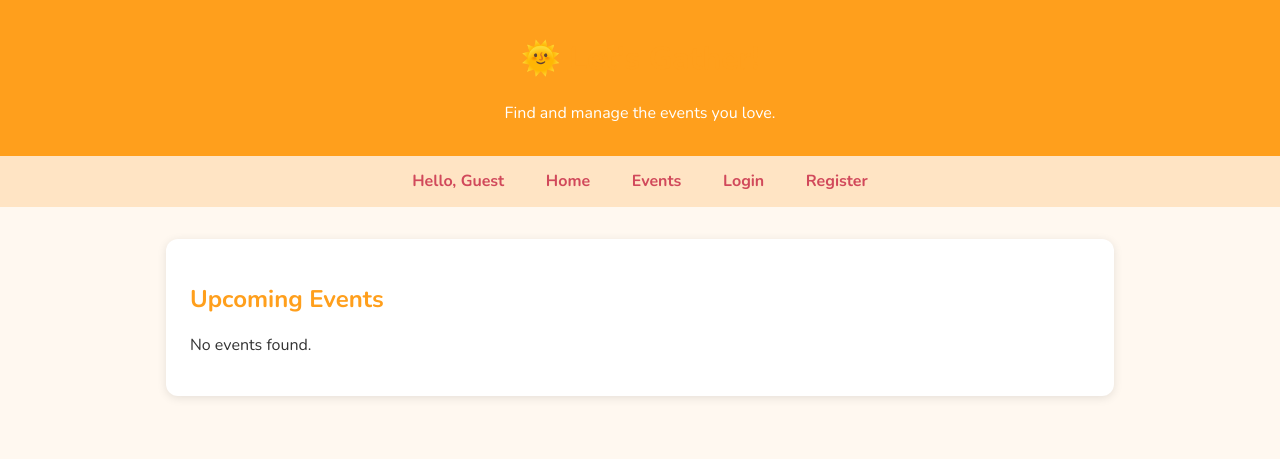
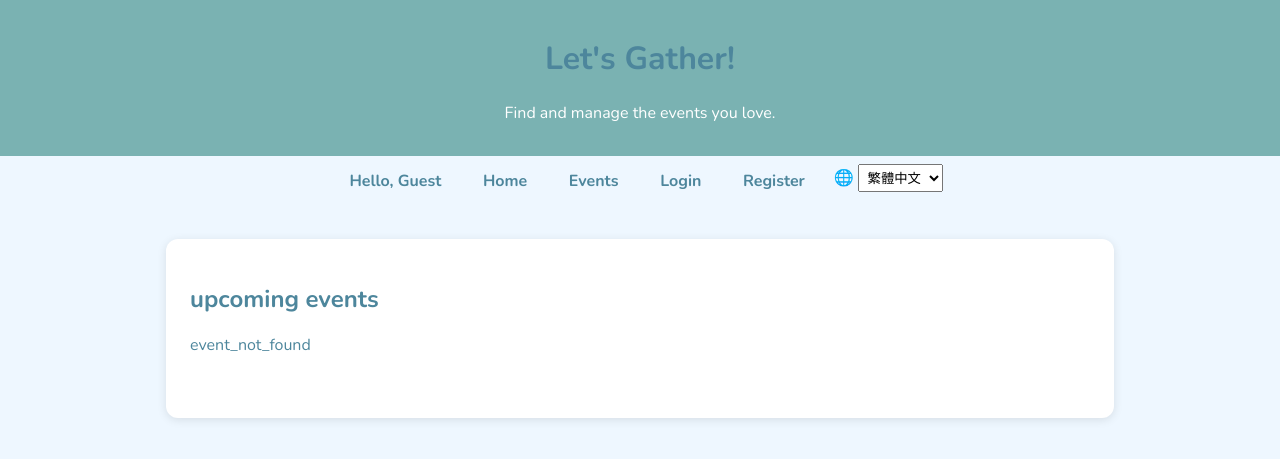
Before and after one commit to TheAngevil/EventFinder, a Flask app: page /events in a window 1280 px wide. Shown: the top 459 px of the page. Run offline with Flask 3, Linux system fonts and the light colour scheme; data that the repository does not hold is empty.

Commit message:
Adding a bit of i18n functions

```diff
--- a/app/routes.py
+++ b/app/routes.py
@@ -1,6 +1,6 @@
 from datetime import datetime
 
-from flask import Blueprint, render_template, redirect, url_for, request, flash, current_app
+from flask import Blueprint, render_template, redirect, url_for, request, flash, current_app, session
 from flask_login import login_user, logout_user, login_required, current_user
 from .forms import LoginForm, RegisterForm, EventForm
 from .models import User  # 後續會補上
@@ -281,3 +281,14 @@
 
     flash("Check-in status updated.")
     return redirect(url_for("main.view_attendees", id=event_id))
+
+@main.route('/set-lang')
+def set_language():
+    lang_code = request.args.get('lang_code', 'zh_Hant_TW')
+    if lang_code in ['en', 'zh_Hant_TW']:
+        session['lang'] = lang_code
+        session.permanent = True
+        print("✔ 已將語言寫入 session =", session['lang'])
+    else:
+        print("⚠️ 不合法的語言設定")
+    return redirect(request.referrer or url_for('main.index'))
--- a/app/static/style.css
+++ b/app/static/style.css
@@ -1,2 +1,117 @@
-body { font-family: sans-serif; margin: 2rem; }
-nav a { margin-right: 10px; }
+body{
+  margin:0;
+  font-family:'Nunito',sans-serif;
+  background:#EEF7FF;              /* 淺背景 */
+  color:#4D869C;                   /* 深文字 */
+}
+
+/* Header */
+header{
+  background:#7AB2B2;              /* 主品牌色 */
+  color:#fff;
+  padding:1rem 2rem;
+  text-align:center;
+}
+
+/* Navbar */
+nav{
+  display:flex;
+  flex-wrap:wrap;
+  justify-content:center;
+  gap:1rem;
+  background:#EEF7FF;              /* 淺背景 */
+  padding:.5rem .8rem;
+}
+nav a{
+  color:#4D869C;
+  text-decoration:none;
+  font-weight:bold;
+  padding:.4rem .8rem;
+  border-radius:6px;
+}
+nav a:hover{background:#CDE8E5;}   /* 卡片底色 */
+
+/* Container */
+.container{
+  max-width:900px;
+  margin:2rem auto;
+  padding:1.5rem;
+  background:#fff;
+  border-radius:12px;
+  box-shadow:0 2px 10px rgba(0,0,0,.1);
+}
+
+h1,h2{color:#4D869C;}
+
+/* Flash */
+.flashes{
+  list-style:none;
+  padding:.5rem;
+  margin-bottom:1rem;
+  background:#CDE8E5;
+  border-left:5px solid #7AB2B2;
+  border-radius:6px;
+}
+
+/* Button */
+button,input[type="submit"]{
+  background:#7AB2B2;
+  color:#fff;
+  border:none;
+  padding:.5rem 1rem;
+  font-size:1rem;
+  border-radius:6px;
+  cursor:pointer;
+}
+button:hover,input[type="submit"]:hover{
+  background:#4D869C;
+}
+
+/* Event grid & card */
+.event-grid{
+  display:grid;
+  grid-template-columns:repeat(auto-fit,minmax(280px,1fr));
+  gap:1.5rem;
+  margin-top:1.5rem;
+}
+.event-card{
+  background:#CDE8E5;
+  border:1px solid #7AB2B2;
+  border-radius:12px;
+  padding:1.2rem;
+  box-shadow:0 2px 6px rgba(0,0,0,.05);
+  transition:transform .2s,box-shadow .2s;
+}
+.event-card:hover{
+  transform:translateY(-3px);
+  box-shadow:0 4px 10px rgba(0,0,0,.1);
+}
+.event-card h3{margin-top:0;color:#4D869C;}
+.event-card .date{font-size:.9rem;color:#4D869C;margin-bottom:.6rem;}
+.event-card .btn{
+  display:inline-block;
+  margin-top:.8rem;
+  background:#7AB2B2;
+  color:#fff;
+  text-decoration:none;
+  padding:.5rem 1rem;
+  border-radius:6px;
+  font-weight:bold;
+}
+.event-card .btn:hover{background:#4D869C;}
+
+/* Card controls */
+.card-controls{margin-top:1rem;font-size:.9rem;}
+.card-controls a{
+  color:#4D869C;
+  font-weight:bold;
+  text-decoration:none;
+}
+.card-controls button{
+  background:none;
+  color:#4D869C;
+  border:none;
+  cursor:pointer;
+  font-weight:bold;
+}
+.card-controls button:hover{text-decoration:underline;}
--- a/app/templates/edit_event.html
+++ b/app/templates/edit_event.html
@@ -1,6 +1,6 @@
 {% extends "layout.html" %}
 {% block content %}
-<h2>Edit Event: {{ event.title }}</h2>
+<h2>{{ _('edit_event_edit_event') }}: {{ event.title }}</h2>
 
 <form method="POST">
     {{ form.hidden_tag() }}
@@ -10,5 +10,5 @@
     {{ form.submit(value="Update Event") }}
 </form>
 
-<a href="{{ url_for('main.my_events') }}">← Back to My Events</a>
+<a href="{{ url_for('main.my_events') }}">{{ _('back to my events') }}/a>
 {% endblock %}
--- a/app/templates/event_detail.html
+++ b/app/templates/event_detail.html
@@ -10,6 +10,6 @@
         {{ form.submit() }}
     </form>
 {% else %}
-    <p><a href="{{ url_for('main.login') }}">Log in</a> for more actions.</p>
+    <p><a href="{{ url_for('main.login') }}">{{ _('Log in') }}</a>{{ _('for more actions') }}</p>
 {% endif %}
 {% endblock %}
--- a/app/templates/events.html
+++ b/app/templates/events.html
@@ -1,6 +1,6 @@
 {% extends "layout.html" %}
 {% block content %}
-<h2>Upcoming Events</h2>
+<h2>{{ _('upcoming events') }}</h2>
 
 {% if events %}
   <div class="event-grid">
@@ -10,14 +10,14 @@
         <p class="date">📅 {{ event.date[:10] }} {{ event.date[11:16] }}</p>
         <p>{{ event.description[:100] }}...</p>
 
-        <a class="btn" href="{{ url_for('main.event_detail', id=event.id) }}">View Details</a>
+        <a class="btn" href="{{ url_for('main.event_detail', id=event.id) }}">{{ _('view details') }}</a>
 
         {% if current_user.is_authenticated and current_user.id == event.created_by %}
           <div class="card-controls">
-            <a href="{{ url_for('main.edit_event', id=event.id) }}">✏️ Edit</a> |
+            <a href="{{ url_for('main.edit_event', id=event.id) }}">{{ _('Edit') }}</a> |
             <form action="{{ url_for('main.delete_event', id=event.id) }}" method="POST" style="display:inline;">
               <input type="hidden" name="csrf_token" value="{{ csrf_token() }}">
-              <button type="submit" onclick="return confirm('Delete this event?')">🗑️ Delete</button>
+              <button type="submit" onclick="return confirm('Delete this event?')">{{ _('Delete') }}</button>
             </form>
           </div>
         {% endif %}
@@ -25,10 +25,10 @@
     {% endfor %}
   </div>
 {% else %}
-  <p>No events found.</p>
+  <p>{{ _('event_not_found') }}</p>
 {% endif %}
-
+<br>
 {% if current_user.is_authenticated and current_user.role == 'organizer' %}
-  <a class="btn" href="{{ url_for('main.create_event') }}">+ Create New Event</a>
+  <a class="btn" href="{{ url_for('main.create_event') }}">{{ _('Create New Event') }}</a>
 {% endif %}
 {% endblock %}
--- a/app/templates/layout.html
+++ b/app/templates/layout.html
@@ -2,176 +2,45 @@
 <html lang="en">
 <head>
     <meta charset="utf-8">
-    <title>Activity MVP</title>
+    <title>{{ _('Activity MVP') }}</title>
     <meta name="viewport" content="width=device-width, initial-scale=1.0">
     <link href="https://fonts.googleapis.com/css2?family=Nunito:wght@400;700&display=swap" rel="stylesheet">
-    <style>
-        body {
-            margin: 0;
-            font-family: 'Nunito', sans-serif;
-            background: #FFF8F0;
-            color: #333;
-        }
-        header {
-            background: #FF9F1C;
-            color: white;
-            padding: 1rem 2rem;
-            text-align: center;
-        }
-        nav {
-            display: flex;
-            flex-wrap: wrap;
-            justify-content: center;
-            gap: 1rem;
-            background: #FFE4C4;
-            padding: 0.5rem 0.8rem;
-        }
-        nav a {
-            color: #D1495B;
-            text-decoration: none;
-            font-weight: bold;
-            padding: 0.4rem 0.8rem;
-            border-radius: 6px;
-        }
-        nav a:hover {
-            background-color: #FFDAB9;
-        }
-        nav p {
-            margin: 0;
-            font-weight: bold;
-            color: #D1495B;
-        }
-        .container {
-            max-width: 900px;
-            margin: 2rem auto;
-            padding: 1.5rem;
-            background: white;
-            border-radius: 12px;
-            box-shadow: 0 2px 10px rgba(0,0,0,0.1);
-        }
-        h1, h2 {
-            color: #FF9F1C;
-        }
-        .flashes {
-            list-style: none;
-            padding: 0.5rem;
-            margin-bottom: 1rem;
-            background: #FFEBC9;
-            border-left: 5px solid #FF9F1C;
-            border-radius: 6px;
-        }
-        .flashes li {
-            margin: 0.3rem 0;
-        }
-        button, input[type="submit"] {
-            background: #FF9F1C;
-            color: white;
-            border: none;
-            padding: 0.5rem 1rem;
-            font-size: 1rem;
-            border-radius: 6px;
-            cursor: pointer;
-        }
-        button:hover, input[type="submit"]:hover {
-            background: #FFB347;
-        }
-        .event-grid {
-          display: grid;
-          grid-template-columns: repeat(auto-fit, minmax(280px, 1fr));
-          gap: 1.5rem;
-          margin-top: 1.5rem;
-        }
-
-        .event-card {
-          background-color: #FFF4E6;
-          border: 1px solid #FFDAB9;
-          border-radius: 12px;
-          padding: 1.2rem;
-          box-shadow: 0 2px 6px rgba(0,0,0,0.05);
-          transition: transform 0.2s ease, box-shadow 0.2s ease;
-        }
-
-        .event-card:hover {
-          transform: translateY(-3px);
-          box-shadow: 0 4px 10px rgba(0,0,0,0.1);
-        }
-
-        .event-card h3 {
-          margin-top: 0;
-          color: #D1495B;
-        }
-
-        .event-card .date {
-          font-size: 0.9rem;
-          color: #666;
-          margin-bottom: 0.6rem;
-        }
-
-        .event-card .btn {
-          display: inline-block;
-          margin-top: 0.8rem;
-          background-color: #FF9F1C;
-          color: white;
-          text-decoration: none;
-          padding: 0.5rem 1rem;
-          border-radius: 6px;
-          font-weight: bold;
-        }
-
-        .event-card .btn:hover {
-          background-color: #FFB347;
-        }
-
-        .card-controls {
-          margin-top: 1rem;
-          font-size: 0.9rem;
-        }
-
-        .card-controls a {
-          color: #5C3D2E;
-          font-weight: bold;
-          text-decoration: none;
-        }
-
-        .card-controls button {
-          background: none;
-          color: #D1495B;
-          border: none;
-          cursor: pointer;
-          font-weight: bold;
-        }
-
-        .card-controls button:hover {
-          text-decoration: underline;
-        }
-
-    </style>
+    <!-- 引用外部 CSS -->
+    <link rel="stylesheet" href="{{ url_for('static', filename='style.css') }}">
 </head>
 <body>
     <header>
-        <h1>🌞 Let's Gather!</h1>
-        <p>Find and manage the events you love.</p>
+        <h1>{{ _("Let's Gather!") }}</h1>
+        <p>{{ _('Find and manage the events you love.') }}</p>
     </header>
 
     <nav>
         {% if current_user.is_authenticated %}
-            <a>Hello, {{ current_user.email }}</a>
+            <a>{{ _('Hello,') }} {{ current_user.email }}</a>
         {% else %}
-            <a>Hello, Guest</a>
+            <a>{{ _('Hello, Guest') }}</a>
         {% endif %}
 
-        <a href="{{ url_for('main.index') }}">Home</a>
-        <a href="{{ url_for('main.event_list') }}">Events</a>
+        <a href="{{ url_for('main.index') }}">{{ _('Home') }}</a>
+        <a href="{{ url_for('main.event_list') }}">{{ _('Events') }}</a>
 
         {% if current_user.is_authenticated %}
-            <a href="{{ url_for('main.my_registrations') }}">My Registration Events</a>
-            <a href="{{ url_for('main.create_event') }}">Create Event</a>
-            <a href="{{ url_for('main.my_events') }}">My Events</a>
-            <a href="{{ url_for('main.logout') }}">Logout</a>
+            <a href="{{ url_for('main.my_registrations') }}">{{ _('My Registration Events') }}</a>
+            <a href="{{ url_for('main.create_event') }}">{{ _('Create Event') }}</a>
+            <a href="{{ url_for('main.my_events') }}">{{ _('My Events') }}</a>
+            <a href="{{ url_for('main.logout') }}">{{ _('Logout') }}</a>
         {% else %}
-            <a href="{{ url_for('main.login') }}">Login</a>
-            <a href="{{ url_for('main.register') }}">Register</a>
+            <a href="{{ url_for('main.login') }}">{{ _('Login') }}</a>
+            <a href="{{ url_for('main.register') }}">{{ _('Register') }}</a>
         {% endif %}
+
+        <form method="GET" action="{{ url_for('main.set_language') }}">
+            <label for="lang-select">🌐</label>
+            <select name="lang_code" id="lang-select" onchange="this.form.submit()" style="padding:0.3rem">
+                <option value="zh_Hant_TW" {% if get_locale() == 'zh_Hant_TW' %}selected{% endif %}>{{ _('繁體中文') }}</option>
+                <option value="en" {% if get_locale() == 'en' %}selected{% endif %}>{{ _('English') }}</option>
+            </select>
+        </form>
     </nav>
 
     <div class="container">
--- a/app/templates/login.html
+++ b/app/templates/login.html
@@ -1,6 +1,6 @@
 {% extends "layout.html" %}
 {% block content %}
-<h2>Login</h2>
+<h2>{{ _('login') }}</h2>
 <form method="POST">
     {{ form.hidden_tag() }}
     {{ form.email.label }} {{ form.email() }}<br>
--- a/app/templates/my_registrations.html
+++ b/app/templates/my_registrations.html
@@ -1,6 +1,6 @@
 {% extends "layout.html" %}
 {% block content %}
-<h2>My Registered Events</h2>
+<h2>{{ _('my registered events') }}</h2>
 
 {% if events %}
     <ul>
@@ -12,7 +12,7 @@
     {% endfor %}
     </ul>
 {% else %}
-    <p>You haven’t registered for any events yet.</p>
+    <p>{{ _('no registered events') }}</p>
 {% endif %}
 
 {% endblock %}
--- a/app/templates/new_event.html
+++ b/app/templates/new_event.html
@@ -1,6 +1,6 @@
 {% extends "layout.html" %}
 {% block content %}
-<h2>Create Event</h2>
+<h2>{{ _('create event') }}</h2>
 <form method="POST">
     {{ form.hidden_tag() }}
     {{ form.title.label }} {{ form.title() }}<br>
--- a/app/templates/register.html
+++ b/app/templates/register.html
@@ -1,6 +1,6 @@
 {% extends "layout.html" %}
 {% block content %}
-<h2>Register</h2>
+<h2>{{ _('register') }}</h2>
 <form method="POST">
     {{ form.hidden_tag() }}
     {{ form.email.label }} {{ form.email() }}<br>
--- /dev/null
+++ b/babel.cfg
@@ -0,0 +1,2 @@
+[python: **.py]
+[jinja2: app/templates/**.html]
--- a/requirements.txt
+++ b/requirements.txt
@@ -1,9 +1,11 @@
 flask
 flask-wtf
 flask-login
+Flask-Babel
 python-dotenv
 requests
 gunicorn
 supabase
 postgrest
 email-validator
+postgrest-py==0.10.6
```
Also changed, not shown: app/__init__.py (+17 -5 lines), app/templates/attendees.html (+5 -5 lines), app/templates/my_events.html (+6 -6 lines), config.py (line endings or trailing spaces). Lines whose indentation alone changed are shown as unchanged.
